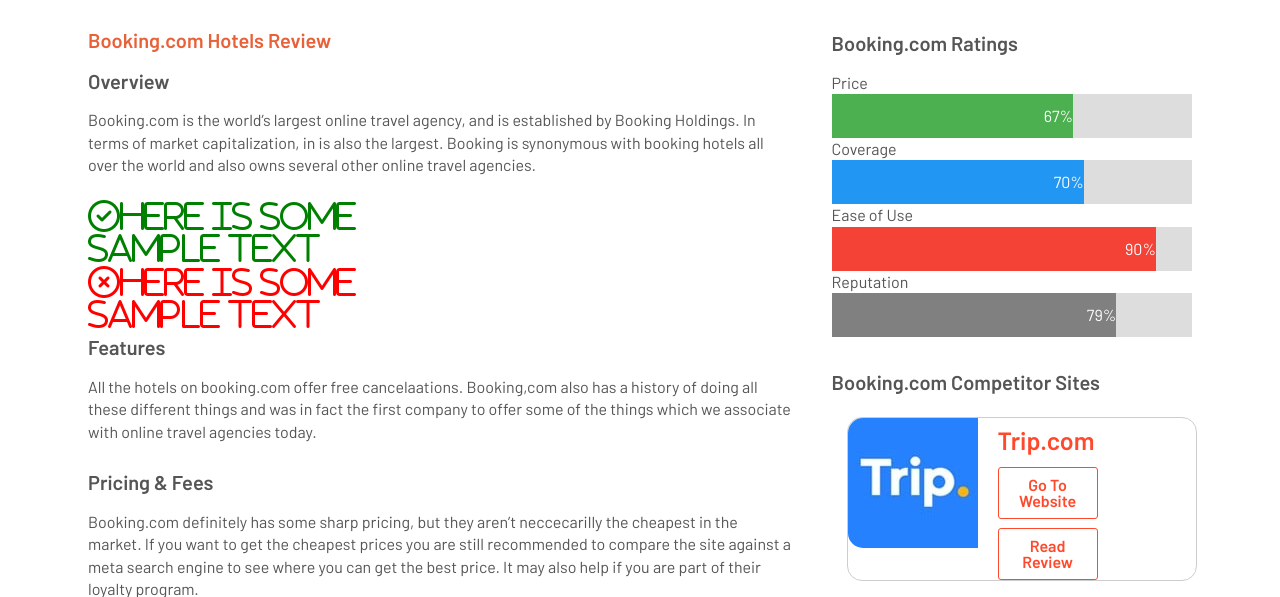
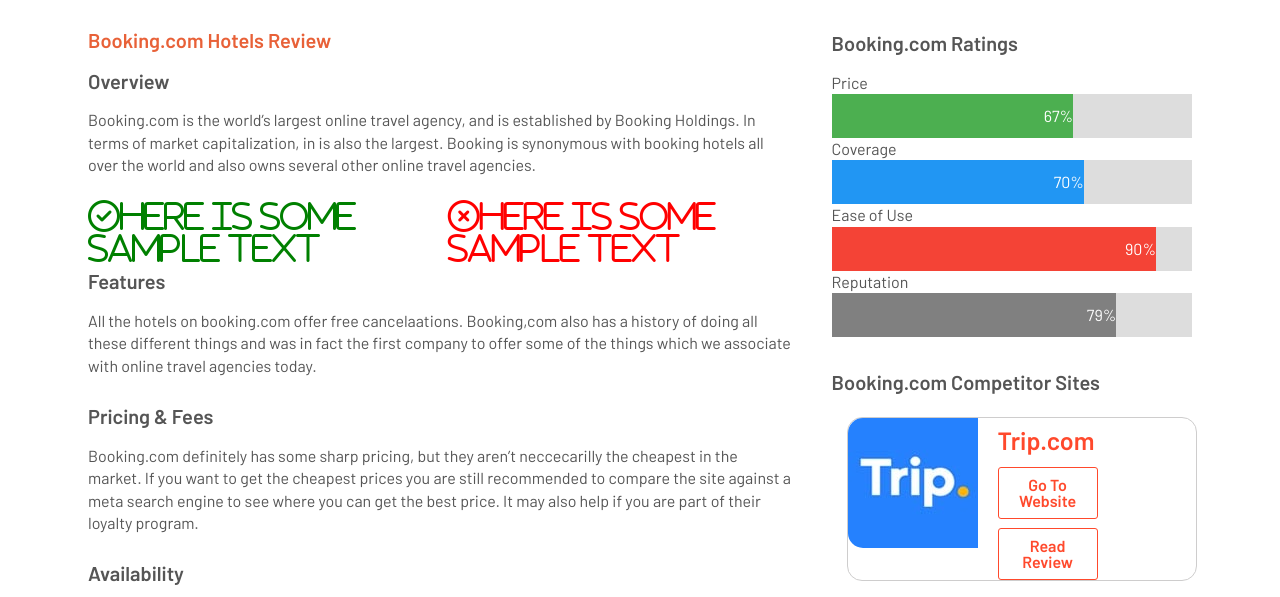
Before and after one commit to rtonkin/travelcompare, a Django app: page /travelsites/hotels/booking/ in a window 1280 px wide. Shown: the part 522-1119 px from the top of the page. Run offline with Django 3.2, Linux system fonts and the light colour scheme; data comes from the database, SQL or seed files in the repository; some libraries are stand-ins or nearby versions.

Commit message:
Test icons

```diff
--- a/main/templates/site-details.html
+++ b/main/templates/site-details.html
@@ -127,8 +127,12 @@
                         <div class="title mobextrapad">Overview</div>
                         <p class="bpadding">{{siteproduct.descoverviewcontent}}</p>
                         <div class="q">
-                            <i class="far fa-check-circle fa-2x" style="color:green">Here is some sample text</i>
-                            <i class="far fa-times-circle fa-2x" style="color:red">Here is some sample text</i>
+                            <div class="posneg">
+                                <i class="far fa-check-circle fa-2x" style="color:green">Here is some sample text</i>
+                            </div>
+                            <div class="posneg">
+                                <i class="far fa-times-circle fa-2x" style="color:red">Here is some sample text</i>
+                            </div>
                         </div>
                         <div class="title">Features</div>
                         <p class="bpadding">{{siteproduct.descfeaturescontent}}</p>
```
Also changed, not shown: 1 other file.
